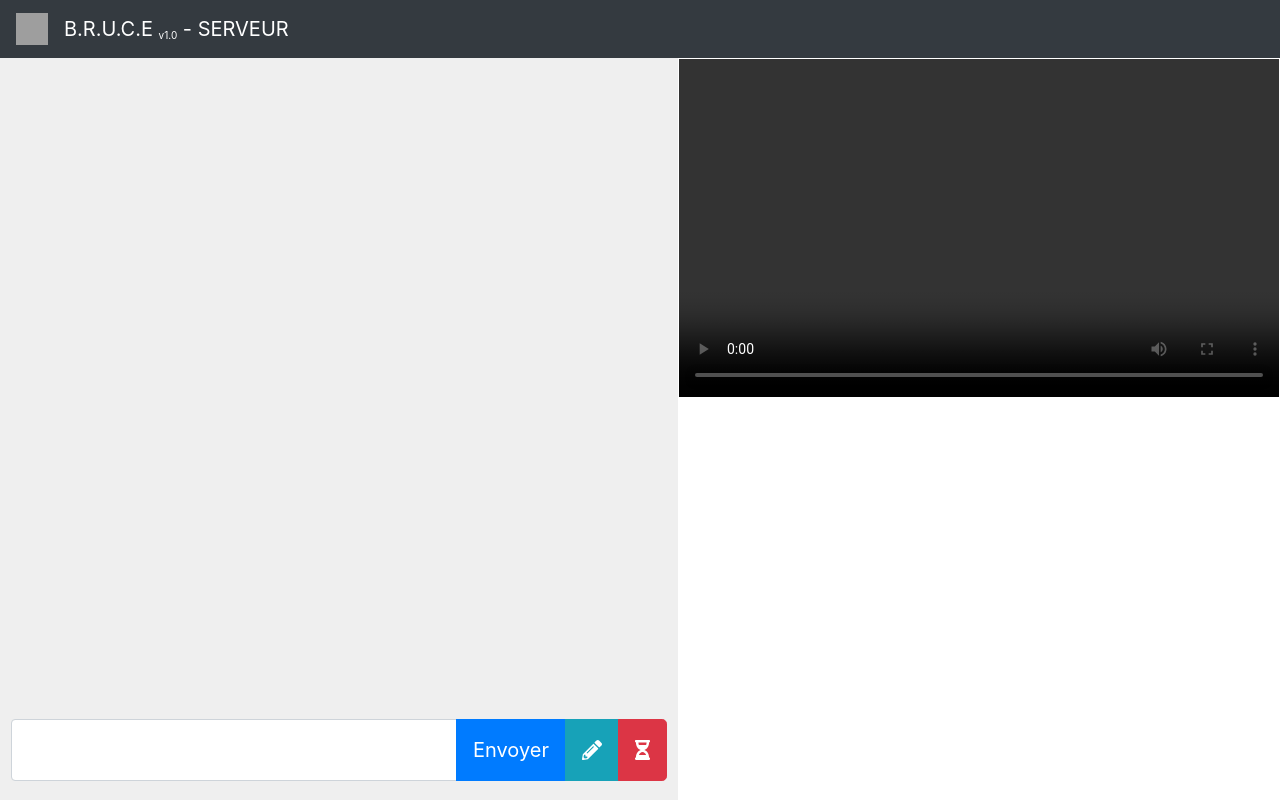
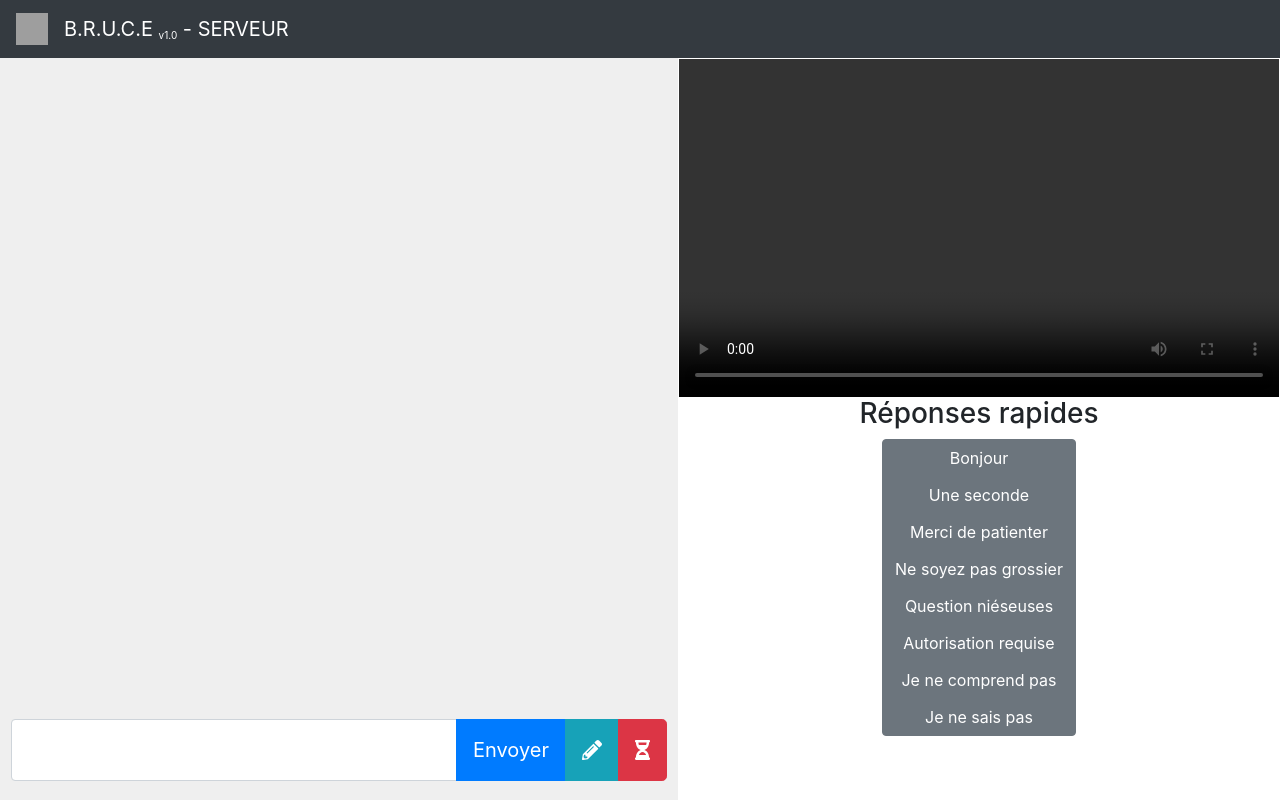
Before and after one commit to mboulette/mission-rh-bruce, a PHP site: page /server.php in a window 1280 px wide. Run offline with PHP 8.4, Linux system fonts and the light colour scheme; grey boxes are pictures that could not be loaded.

Commit message:
Ajout des réponses rapides

```diff
--- /dev/null
+++ b/preset.json
@@ -0,0 +1,12 @@
+{
+
+	"Bonjour" : "Bonjour, je m'appelle Bruce, votre borne robotique universel de communication empathique, je serai votre guide et votre ami tout au long de cette mission.",
+	"Une seconde" : "Laissez-moi quelques secondes pour rassembler l'information.",
+	"Merci de patienter" : "Désolé, je dois répondre à des milliers de requêtes, je m’occupe des systèmes vitaux du vaisseau, je pense que vous pouvez patienter un instant.",
+	"Ne soyez pas grossier" : "Ne soyez pas grossier, nous travaillons tous dans un seul but.",
+	"Question niéseuses" : "Je n’ai pas de ressources à monopoliser pour répondre à vos futilités.",
+	"Autorisation requise" : "Désolé, vous n’avez pas les autorisations nécessaires pour accéder à cette information.",
+	"Je ne comprend pas" : "Je suis désolé, je n’ai pas compris le sens de votre question, merci d’utiliser un langage fort, claire et précis.",
+	"Je ne sais pas" : "Les données recueillis ne me permettent pas de répondre à cette question de façon précise."
+
+}
--- a/server.php
+++ b/server.php
@@ -113,7 +113,18 @@
                 <td class="sidebar" rowspan="2">
                     <video id="client_video" width="600" height="338" controls></video>
 
-                    <div>&nbsp;</div>
+                    <h3>Réponses rapides</h3>
+                    <div class="btn-group-vertical">
+                    <?php
+                    $json_file = file_get_contents(__DIR__."/preset.json");
+
+                    $json_array = json_decode($json_file, true);
+
+                    foreach ($json_array as $short => $long) {
+                        echo '<button type="button" class="quick-answer btn btn-secondary" data-text="'.$long.'">'.$short.'</button>';
+                    }
+                    ?>
+                    </div>
 
                 </td>
             </tr>
@@ -319,6 +330,8 @@
             event.preventDefault();
             event.stopPropagation();
 
+            if ( $('#message').val() == '' ) return false;
+
             peer.send( JSON.stringify({'action':'speech', 'msg': $('#message').val()}) );
 
             server_speek($('#message').val());
@@ -328,6 +341,8 @@
         $(document).on('click', '#btn_write', function(event){
             event.preventDefault();
             event.stopPropagation();
+
+            if ( $('#message').val() == '' ) return false;
 
             peer.send( JSON.stringify({'action':'text', 'msg': $('#message').val()}) );
 
@@ -343,6 +358,15 @@
             system_write('<i class="fas fa-hourglass-half"></i> Veuillez patienter...');
         });
 
+        $(document).on('click', '.quick-answer', function(event){
+            event.preventDefault();
+            event.stopPropagation();
+
+            peer.send( JSON.stringify({'action':'speech', 'msg': $(this).data('text')}) );
+            server_speek($(this).data('text'));
+        });
+
+
     });
 
     </script>
```
